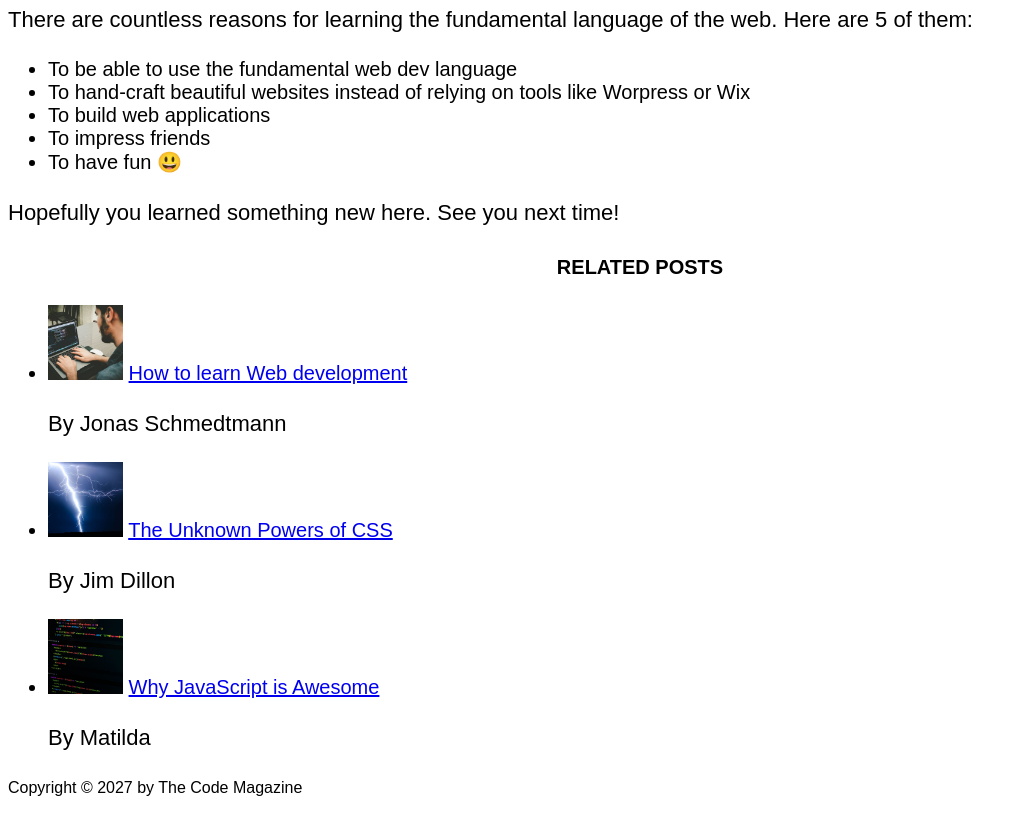
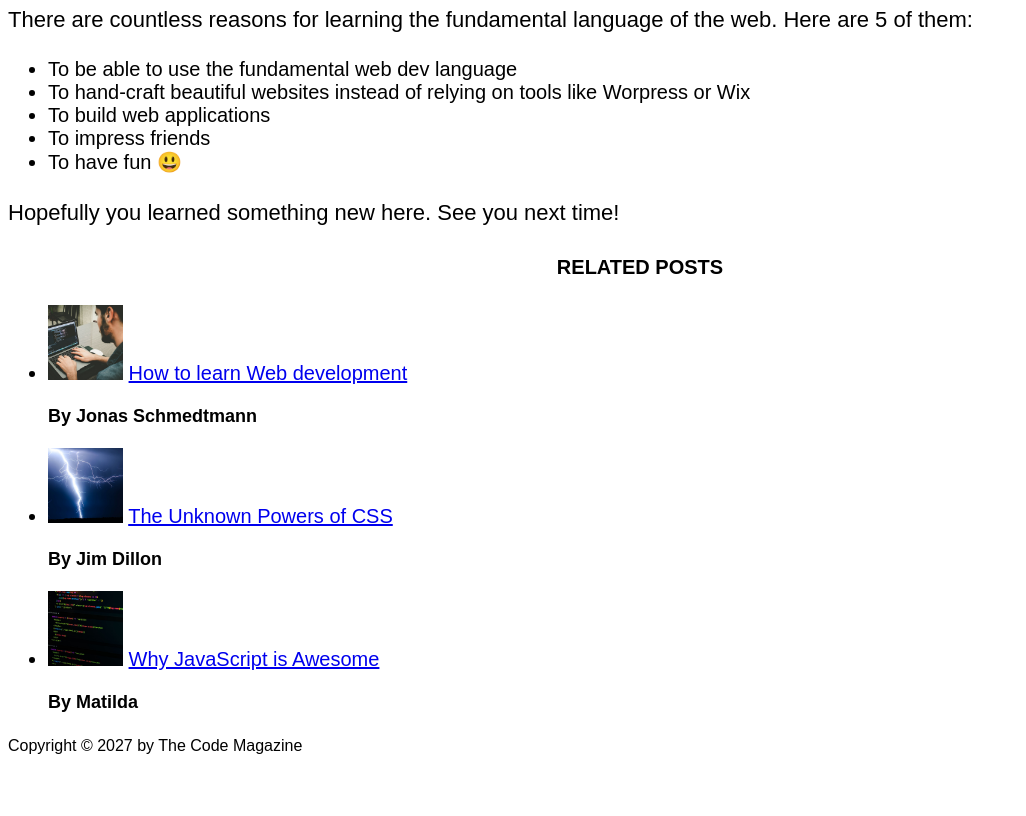
Before and after one commit to asare-develops/100-days-of-code, a plain HTML site: page Workspace/03-CSS-Fundamentals/index.html in a window 1280 px wide. Shown: the part 1213-2029 px from the top of the page, without its empty margins (0-1026 px from the left). After the commit the page ends 1987 px from the top, so only its background shows below. Drawn offline with Linux system fonts and the light colour scheme.

Commit message:
Continued to work on html and css course

```diff
--- a/Workspace/03-CSS-Fundamentals/index.html
+++ b/Workspace/03-CSS-Fundamentals/index.html
@@ -115,7 +115,7 @@
             height="75"
           />
           <a href="#">How to learn Web development</a>
-          <p>By Jonas Schmedtmann</p>
+          <p class="related-author">By Jonas Schmedtmann</p>
         </li>
         <li>
           <img
@@ -125,7 +125,7 @@
             height="75"
           />
           <a href="#">The Unknown Powers of CSS</a>
-          <p>By Jim Dillon</p>
+          <p class="related-author">By Jim Dillon</p>
         </li>
         <li>
           <img
@@ -135,13 +135,13 @@
             height="75"
           />
           <a href="#">Why JavaScript is Awesome</a>
-          <p>By Matilda</p>
+          <p class="related-author">By Matilda</p>
         </li>
       </ul>
     </aside>
 
     <footer>
-      <p>Copyright &copy; 2027 by The Code Magazine</p>
+      <p id="copyright">Copyright &copy; 2027 by The Code Magazine</p>
     </footer>
   </body>
 </html>
--- a/Workspace/03-CSS-Fundamentals/style.css
+++ b/Workspace/03-CSS-Fundamentals/style.css
@@ -50,3 +50,12 @@ footer p {
 #author {
   font-style: italic;
 }
+
+#copyright {
+  font-size: 16px;
+}
+
+.related-author {
+  font-size: 18px;
+  font-weight: bold;
+}
```
